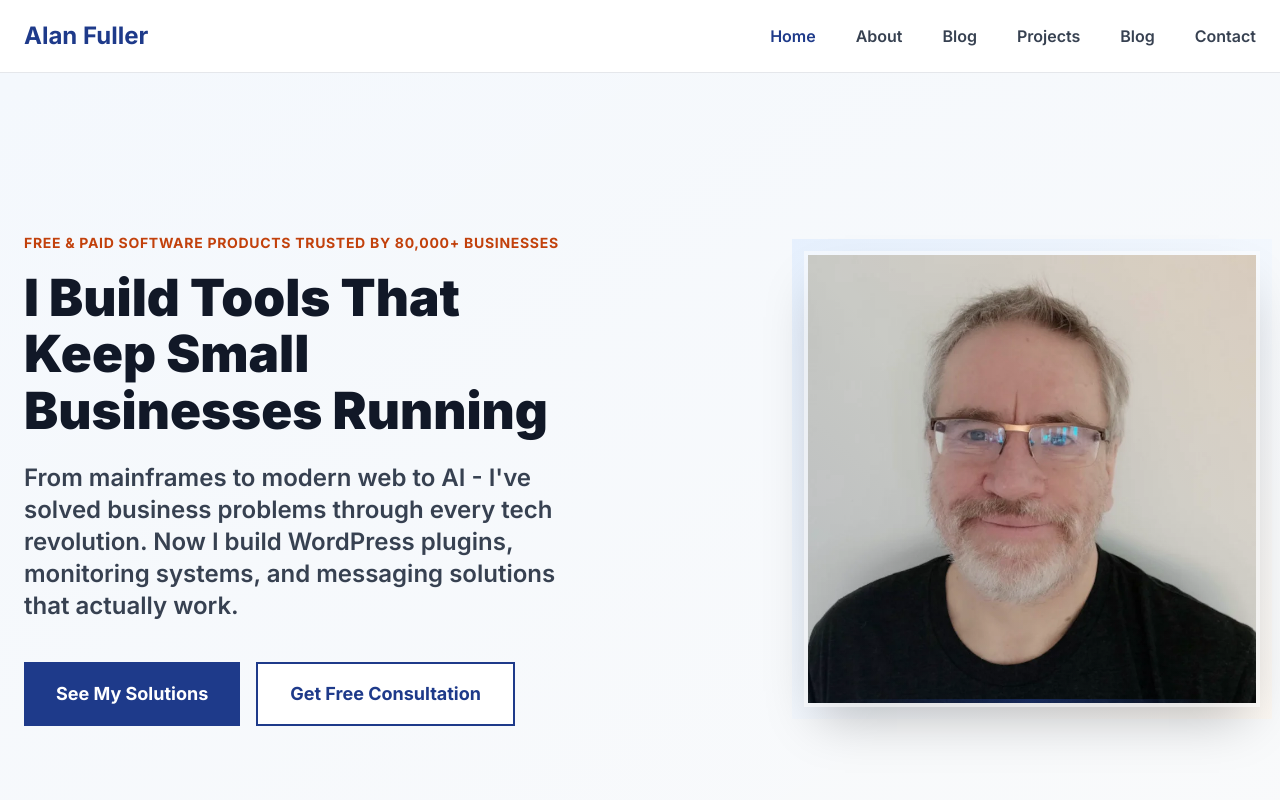
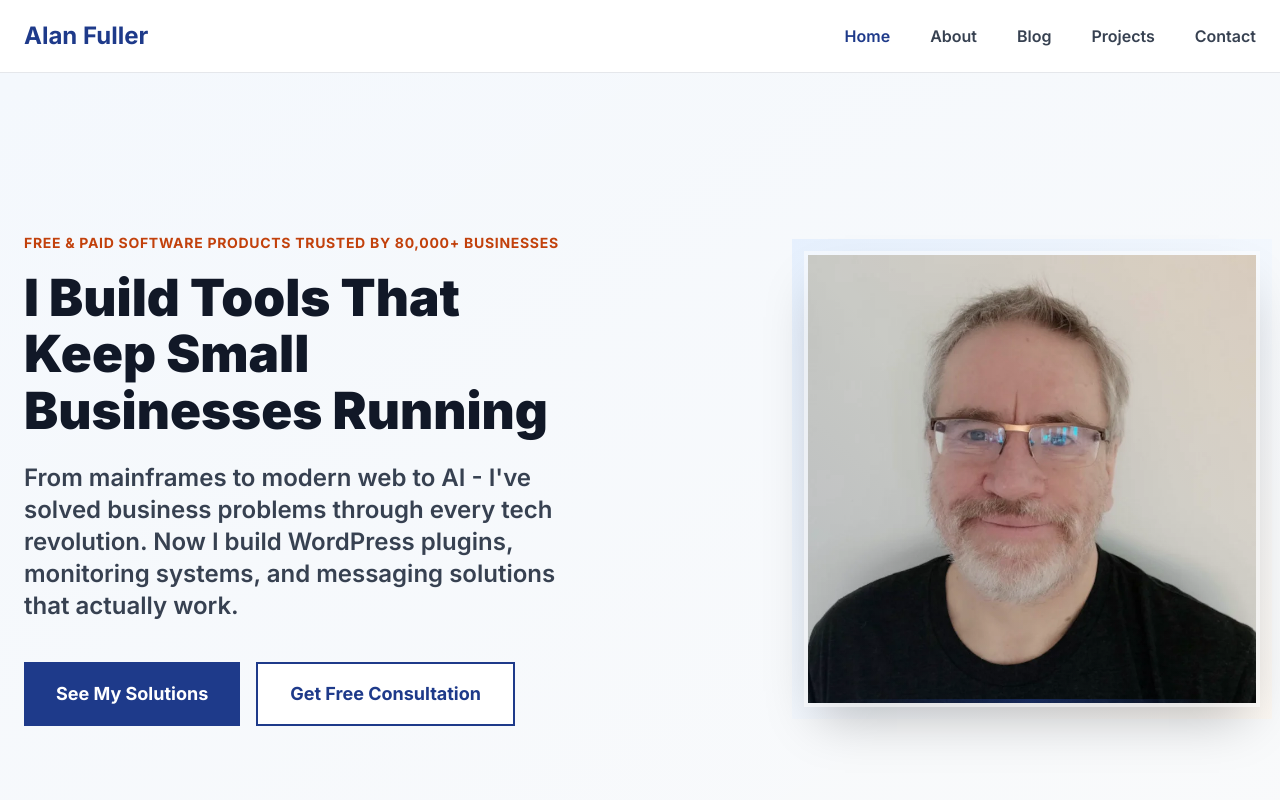
Before and after one commit to alanef/alanfuller-web, an Astro site: page / in a window 1280 px wide. Shown: the top 800 px of the page. Built offline with nearby package versions, Linux system fonts and the light colour scheme; Astro itself is replaced by a stand-in of ours.

Commit message:
Fix duplicate Blog nav entry after rebase
Developed by Fullworks

```diff
--- a/src/components/Header.astro
+++ b/src/components/Header.astro
@@ -4,9 +4,8 @@ const currentPath = Astro.url.pathname;
 const navItems = [
   { name: 'Home', href: '/' },
   { name: 'About', href: '/about' },
-  { name: 'Blog', href: '/blog/updating-a-static-site-with-ai' },
+  { name: 'Blog', href: '/blog' },
   { name: 'Projects', href: '/#projects' },
-  { name: 'Blog', href: '/blog' },
   { name: 'Contact', href: '/contact' }
 ];
 ---
```
